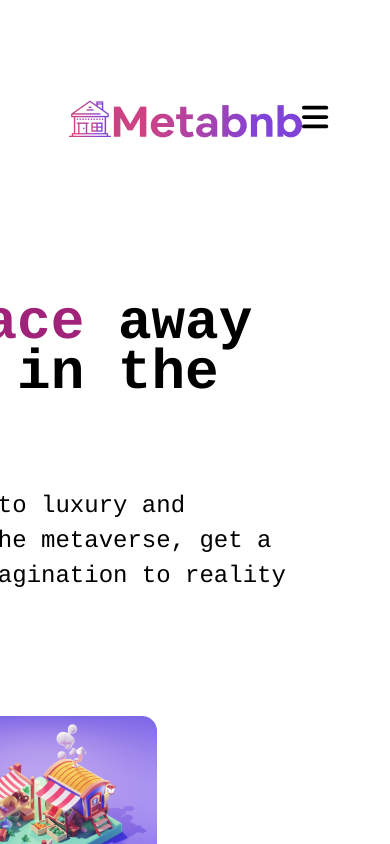
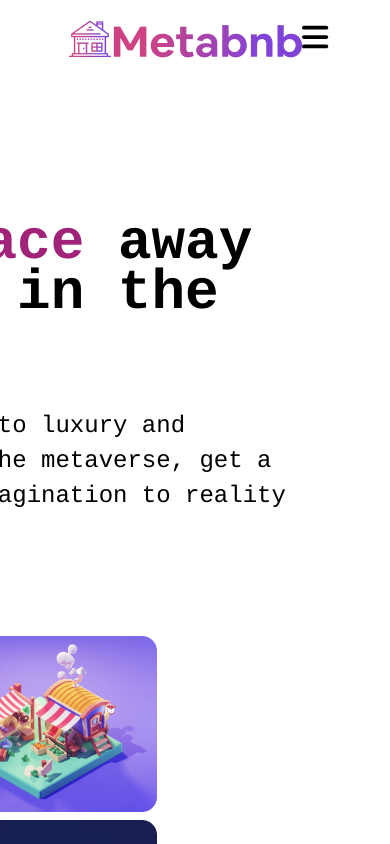
Before and after one commit to KingsleyIbe/metabnb, a React (Create React App) app: page / in a window 390 px wide. Shown: the top 844 px of the page. Built offline with nearby package versions, Linux system fonts and the light colour scheme; the HTML template or start-up script is replaced by a standard one.

Commit message:
Add mobile header

```diff
--- a/src/components/common/Header.jsx
+++ b/src/components/common/Header.jsx
@@ -11,8 +11,8 @@ const Header = () => {
   });
 
   return (
-    <header className="p-10">
-      <nav className="hidden lg:flex lg:flex-row lg:items-center lg:gap-[170px] lg:max-w-[1240px]">
+    <header className="hidden lg:p-10 lg:block">
+      <nav className="lg:flex lg:flex-row lg:items-center lg:gap-[170px] lg:max-w-[1240px]">
         <span>
           <Link to="/">
             <img src={logo} alt="Logo" />
--- a/src/components/common/MobileDropDown.jsx
+++ b/src/components/common/MobileDropDown.jsx
@@ -15,7 +15,7 @@ const MobileDropDown = () => {
         <nav className="p-5">
           {data.map((item) => (
             <div key={uuidv4()} className="">
-              <ul className="w-[100%]">
+              <ul className="w-[100%] my-5">
                 <li className="hover:opacity-[0.4]"><NavLink to={item.href} style={navLinksStyles}>{item.name}</NavLink></li>
               </ul>
             </div>
```
